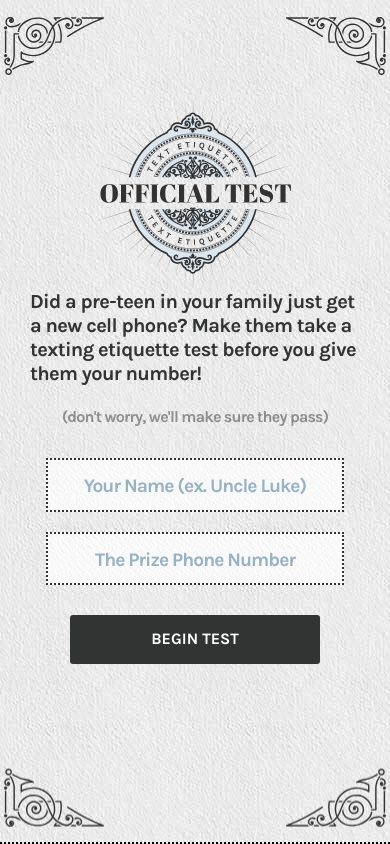
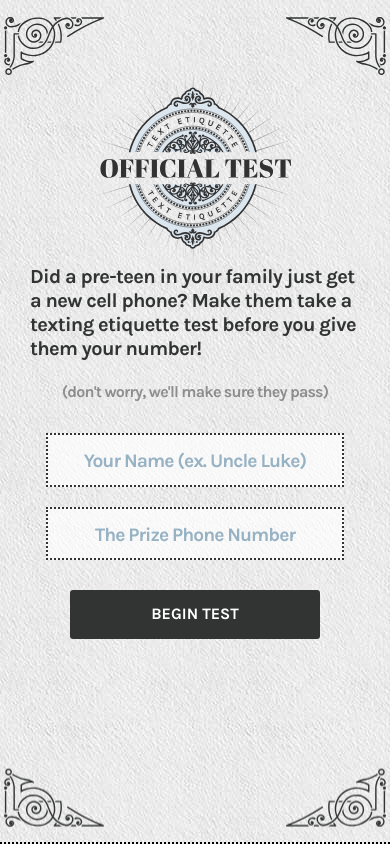
Before and after one commit to brandicameron/texting-test, a plain HTML site: page index.html in a window 390 px wide. Drawn offline with Linux system fonts and the light colour scheme.

Commit message:
tweaking the mobile styles

```diff
--- a/css/main.css
+++ b/css/main.css
@@ -430,7 +430,7 @@ h2 {
 
 	.logo {
 		min-width: 220px;
-		margin-top: -60px;
+		margin-top: -110px;
 }
 
 	.intro {
```
